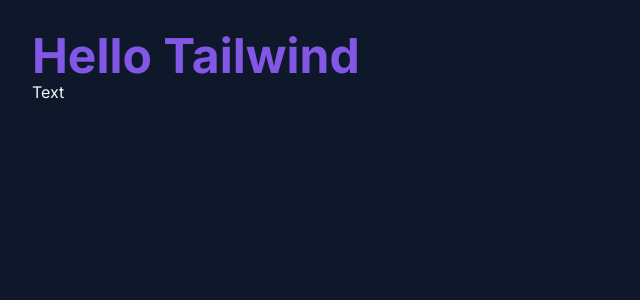
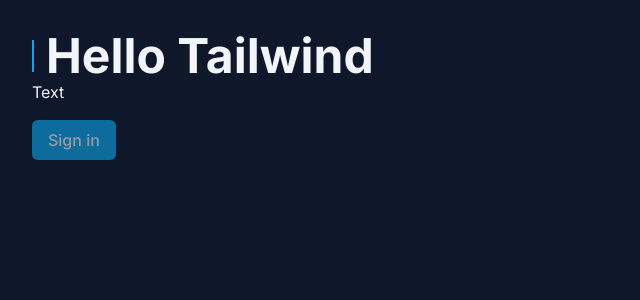
Before and after one commit to jusceliadesouza/ignite-tailwind, a Next.js app in the folder web/: page / in a window 1280 px wide. Shown: the top 300 px of the page, without its empty margins (0-640 px from the left). Built offline with nearby package versions, Linux system fonts and the light colour scheme.

Commit message:
🪄 seletores e estados

```diff
--- a/web/src/app/page.tsx
+++ b/web/src/app/page.tsx
@@ -2,11 +2,15 @@
 export default function Home() {
   return (
     <div className="p-8 bg-slate-900 text-slate-100 h-screen">
-      <h1 className="font-bold text-5xl text-rocket">
+      <h1 className="font-bold text-5xl flex items-center gap-3 before:w-0.5 before:h-8 before:bg-sky-500 before:flex">
         Hello Tailwind
       </h1>
 
       <p>Text</p>
+
+      <button disabled className="bg-sky-500 px-4 py-2 rounded-md font-medium mt-4 enabled:hover:bg-sky-600 disabled:opacity-60 disabled:cursor-not-allowed">
+        Sign in
+      </button>
     </div>
   )
 }
```
